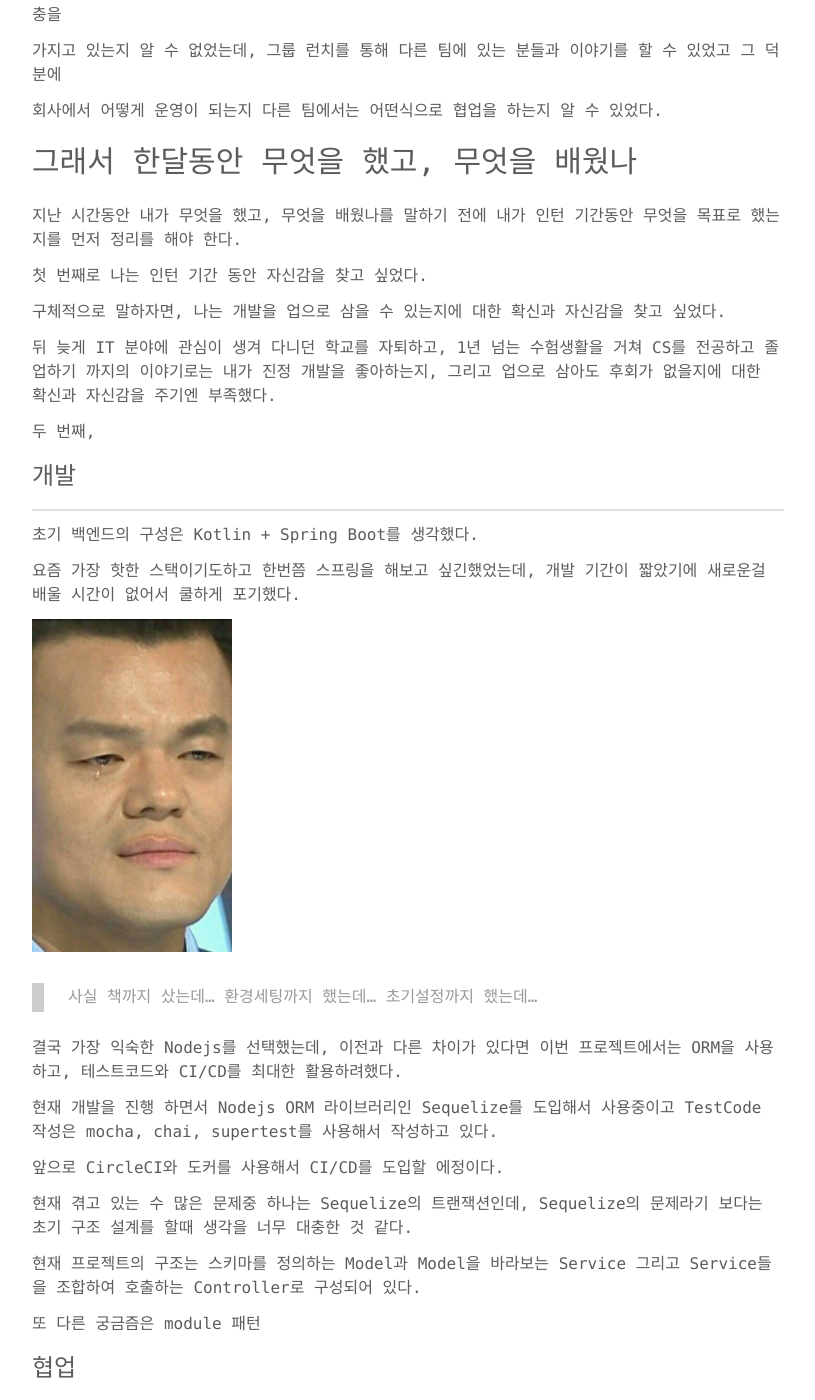
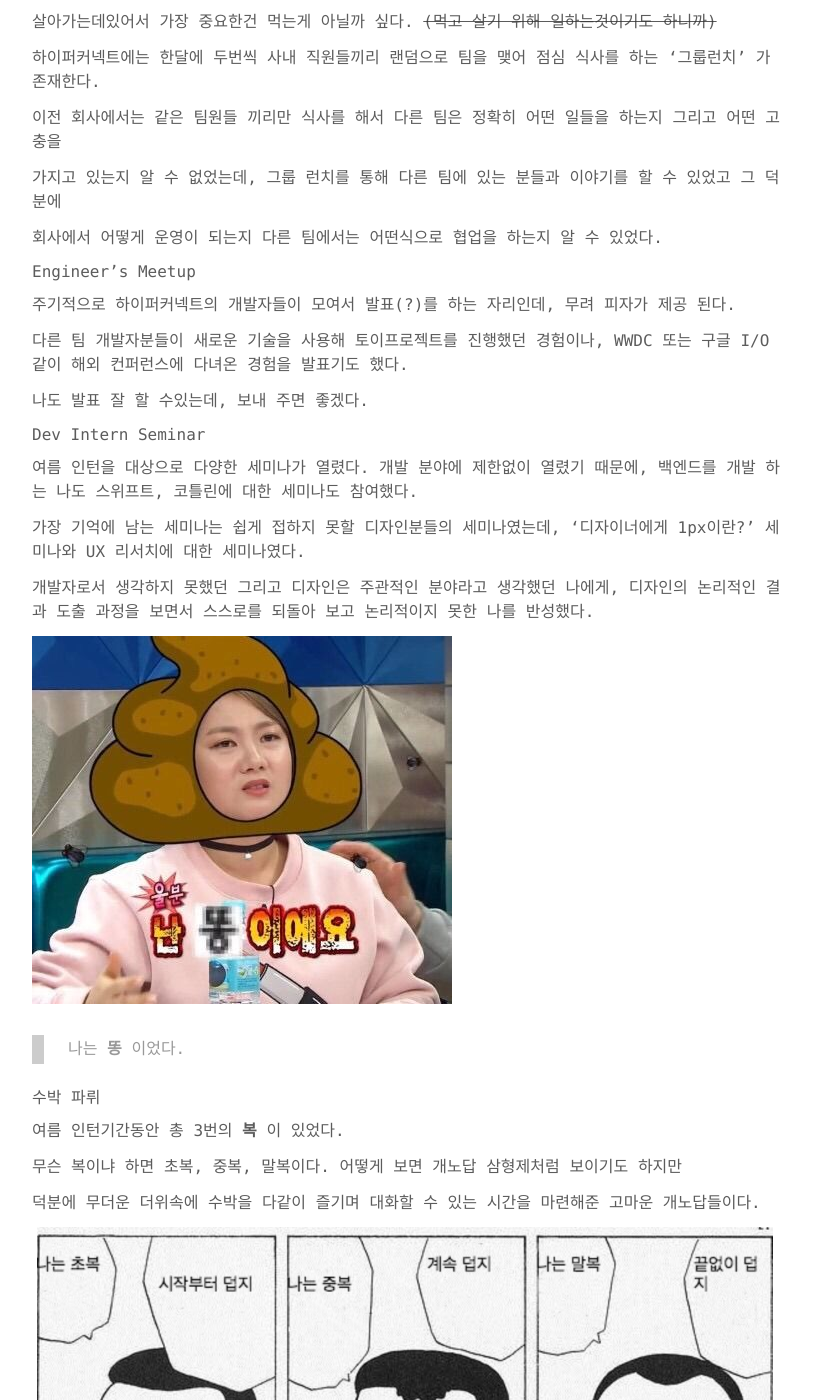
Before and after one commit to ManHyuk/ManHyuk.github.io, a Jekyll site: the page built from _posts/2018-08-05-hpcnt.md, in a window 1280 px wide and 1400 px high, scrolled down 3176 px. Shown: the whole window, without its empty margins (232-1047 px from the left). Built offline with Jekyll 4.4.1, drawn with Linux system fonts in a browser that asks for light colours; some of the changed text lies outside the part shown.

Commit message:
hpcnt 내용 추가

```diff
--- a/_posts/2018-08-05-hpcnt.md
+++ b/_posts/2018-08-05-hpcnt.md
@@ -23,9 +23,9 @@ keywords: ""
 
 사실 하이퍼커넥트가 어떠한 회사이고, 어떤 서비스를 하는지도 모르고 여름인턴에 지원 했다.
 
-친한 동생에게 처음 하이퍼커넥트라는 회사에 대해서 알게 되었고 그 동생의 추천으로 카페에가서 30분만에 지원했다. ~~(ㅋㅋㅋㅋㅋㅋㅋ)~~
+친한 동생에게 처음 하이퍼커넥트라는 회사에 대해서 알게 되었고 그 동생의 추천으로 카페에가서 30분만에 지원했다. ~~(앞으로는 최소한의 준비는 해야겠다고 생각된다.)~~
 
-지원서를 제출한지 한 시간쯤 지났을 무렵 하이퍼커넥트에서 전화면접을 보자고 전화가 왔다.
+지원서를 제출한지 한 시간쯤 지났을 무렵 하이퍼커넥트에서 전화면접 안내 전화가 왔다.
 
 이때 **빠르고 박력있는** 채용 프로세스를 통해서 하이퍼커넥트라는 회사에 큰 호감을 느꼈다.
 
@@ -42,6 +42,8 @@ keywords: ""
 
 근데 붙음 뿌-듯
 
+
+항상 느끼는 거지만 면접을 보게 된 직후에는 급격한 현자타임과 자괴감으로 인해 만사가 귀찮아 지지만, 이 자극을 이용해 더욱 좋은 발전으로
 
 ## Hyper-X
 ---
@@ -70,7 +72,7 @@ HyperX를 나타내는 말은 많지만 내가 와서 직접 느낀 HyperX는
 사실 나는 이전까지 서비스를 출시해본적은 많지만 실제로 운영까지 해본적은 없어서 이 부분이 매력적으로 느껴졌다.
 
 ![trap](/images/hpcnt/trap.jpeg)
-> 운영을 위한 개발 툴도 개발해야 된다는 것은 함정
+> 운영을 위한 개발 툴(?)도 개발해야 된다는 것은 함정
 
 
 
@@ -87,6 +89,10 @@ HyperX의 또 다른 특징으로는 클라이언트 개발자와 백엔드 개
 ### 문화
 ---
 
+##### 그룹런치
+
+살아가는데있어서 가장 중요한건 먹는게 아닐까 싶다. ~~(먹고 살기 위해 일하는것이기도 하니까)~~
+
 하이퍼커넥트에는 한달에 두번씩 사내 직원들끼리 랜덤으로 팀을 맺어 점심 식사를 하는 '그룹런치' 가 존재한다.
 
 이전 회사에서는 같은 팀원들 끼리만 식사를 해서 다른 팀은 정확히 어떤 일들을 하는지 그리고 어떤 고충을
@@ -96,6 +102,36 @@ HyperX의 또 다른 특징으로는 클라이언트 개발자와 백엔드 개
 회사에서 어떻게 운영이 되는지 다른 팀에서는 어떤식으로 협업을 하는지 알 수 있었다.
 
 
+##### Engineer's Meetup
+
+주기적으로 하이퍼커넥트의 개발자들이 모여서 발표(?)를 하는 자리인데, 무려 피자가 제공 된다.
+
+다른 팀 개발자분들이 새로운 기술을 사용해 토이프로젝트를 진행했던 경험이나, WWDC 또는 구글 I/O 같이 해외 컨퍼런스에 다녀온 경험을 발표기도 했다.
+
+나도 발표 잘 할 수있는데, 보내 주면 좋겠다.
+
+
+##### Dev Intern Seminar
+
+여름 인턴을 대상으로 다양한 세미나가 열렸다. 개발 분야에 제한없이 열렸기 때문에, 백엔드를 개발 하는 나도 스위프트, 코틀린에 대한 세미나도 참여했다.
+
+가장 기억에 남는 세미나는 쉽게 접하지 못할 디자인분들의 세미나였는데, '디자이너에게 1px이란?' 세미나와 UX 리서치에 대한 세미나였다.
+
+개발자로서 생각하지 못했던 그리고 디자인은 주관적인 분야라고 생각했던 나에게, 디자인의 논리적인 결과 도출 과정을 보면서 스스로를 되돌아 보고 논리적이지 못한 나를 반성했다.
+
+![ddong](/images/hpcnt/ddong.jpg)
+> 나는 **똥** 이었다.
+
+
+##### 수박 파뤼
+
+여름 인턴기간동안 총 3번의 **복** 이 있었다.
+
+무슨 복이냐 하면 초복, 중복, 말복이다. 어떻게 보면 개노답 삼형제처럼 보이기도 하지만
+
+덕분에 무더운 더위속에 수박을 다같이 즐기며 대화할 수 있는 시간을 마련해준 고마운 개노답들이다.
+
+![bok](/images/hpcnt/bok.png)
 
 
 
@@ -109,14 +145,19 @@ HyperX의 또 다른 특징으로는 클라이언트 개발자와 백엔드 개
 
 뒤 늦게 IT 분야에 관심이 생겨 다니던 학교를 자퇴하고, 1년 넘는 수험생활을 거쳐 CS를 전공하고 졸업하기 까지의 이야기로는 내가 진정 개발을 좋아하는지, 그리고 업으로 삼아도 후회가 없을지에 대한 확신과 자신감을 주기엔 부족했다.
 
-두 번째,
+두 번째, 항상 해 왔던 개발이 아닌 무언가를 새로 도전하고 배우고 싶었다.
+
+지금까지 해왔던 기술 스택을 벗어나 새로운 언어와 기술을 배우고 활용하고 싶었다. 익숙해진 언어와 프레임워크를 사용 한다는건 그 만큼 퍼포먼스가 보장(그래 봤자 퍼포먼스 별로 안나오지만) 되지만, **비기너 개발자** 로서 언어와 프레임워크를 고집한다는건 득보단 실이 많은 선택이라고 생각했다.
+
+
+
 
 
 
 ### 개발
 ---
 
-초기 백엔드의 구성은 Kotlin + Spring Boot를 생각했다.
+위에 말한 2번째 이유 때문에 기존의 Node.js + Express의 스택을 버리고 백엔드의 구성은 Kotlin + Spring Boot를 생각했다.
 
 요즘 가장 핫한 스택이기도하고 한번쯤 스프링을 해보고 싶긴했었는데, 개발 기간이 짧았기에 새로운걸 배울 시간이 없어서 쿨하게 포기했다.
 
@@ -153,3 +194,10 @@ HyperX의 또 다른 특징으로는 클라이언트 개발자와 백엔드 개
 # 결론
 ---
 유난히도 더웠던 2018년의 7월과 8월을 하이퍼커넥트에서 보낸 시간은 ---했다.
+
+
+현재 시점으로 아직 인턴 기간이 끝나지 않았기 때문에 앞으로 내가 목표로 했던 것들을 모두 이뤘을지 아직은 알 수 없지만, 지금 상태라면 어느 정도의 성취는 이룰 수 있지 않을까 싶다.
+
+내일이면 다른 팀의 인턴들은 계약이 마무리 되는데, 뭔가 씁쓸하기도 하다.
+
+인턴이 끝나고 하이퍼커넥트로 리턴하거나 다른 회사에서 일을하게 되어도 2018년 여름의 하이퍼커넥트는 쉽게 잊혀지지 않을거 같다.
```
Also changed, not shown: images/hpcnt/bok.png (added), images/hpcnt/ddong.jpg (added).
